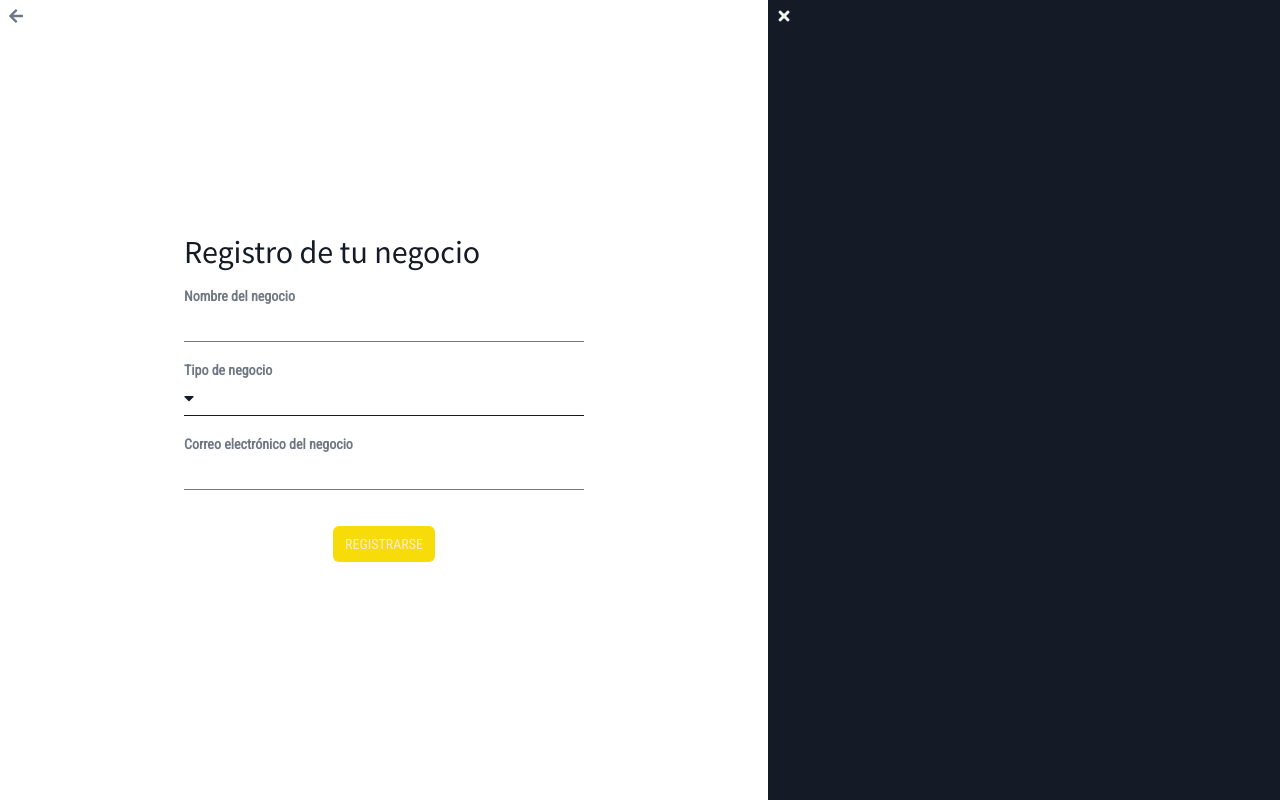
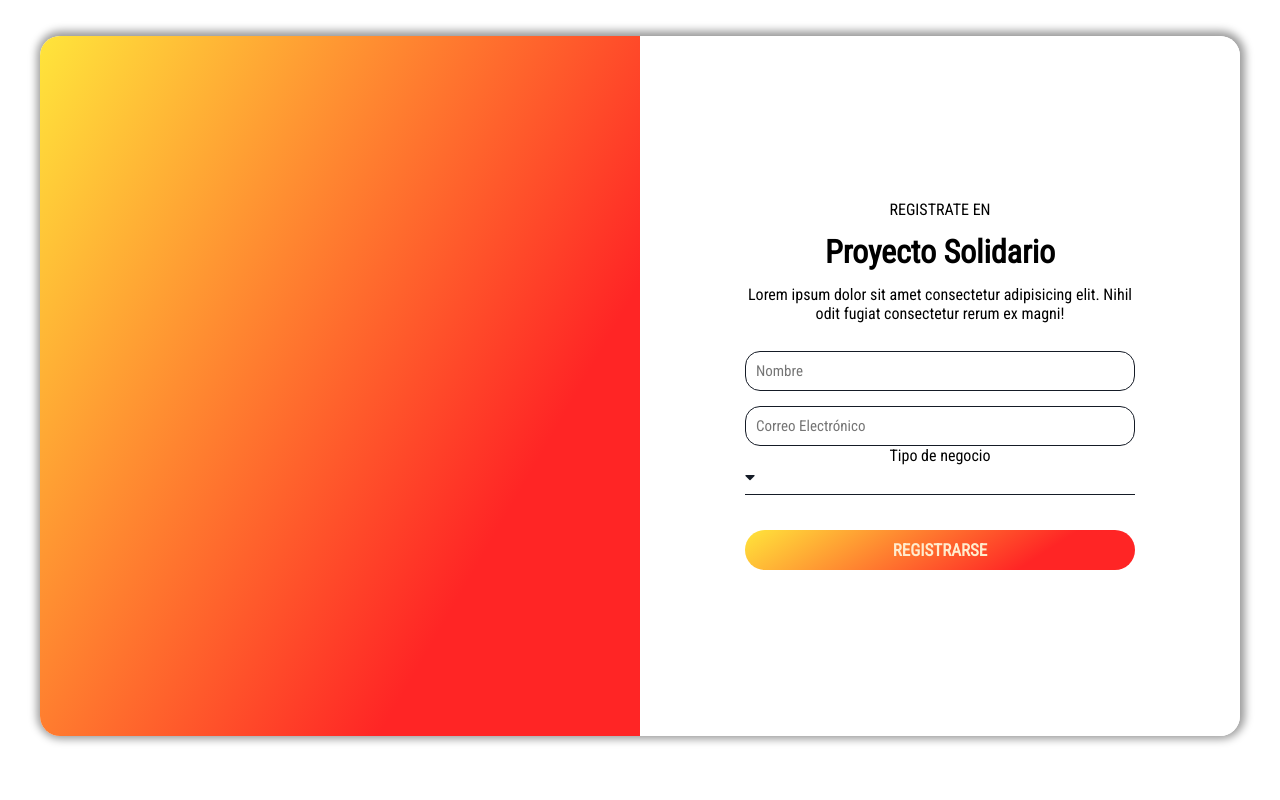
Before and after one commit to SebaOrtega/ProyectoPicado, a React (Create React App) app: page /RegistroNegocio in a window 1280 px wide. Built offline with nearby package versions, Linux system fonts and the light colour scheme.

Commit message:
Registrar Negocio actualiza3

```diff
--- a/src/pages/RegistroNegocio.jsx
+++ b/src/pages/RegistroNegocio.jsx
@@ -1,55 +1,64 @@
-/* eslint-disable no-unused-vars */
 import React, { useState } from "react";
-import { useHistory } from "react-router";
-import "../styles/RegistroNegocio.css";
+import { Button } from "../components/Button";
+import "../styles/Registro.css";
 import Dropdown from "../components/Dropdown";
-import { Link } from "react-router-dom";
-import { Button } from "../components/Button";
 import axios from 'axios';
 
-const RegistroNegocio = () => {
-  let history = useHistory();
+
+const Registro = () => {
 
   const [selectedDropdown, setSelectedDropdown] = useState("");
-
-  /* En la const options es donde se almacenaran las opciones a seleccionar del dropdown */
+  /* En las variables email y password se almacenan los datos del login */
   const options = ["Carniceria", "Verduleria", "Mercado"];
-  const [negocio, setNegocio] = useState();
+  const [nombre_negocio, setNegocio] = useState();
   const [emailNegocio, setEmailNegocio] = useState();
   const tipoNegocio = selectedDropdown;
 
+
   const Negocio = {
-    negocio,
+    nombre_negocio,
     emailNegocio,
     tipoNegocio
   }
-
   const submit = () => {
     console.log(Negocio);
-    axios.post('http://localhost:5000/Negocio/add', Negocio)
+    axios.post('http://localhost:5000/negocio/add', Negocio)
     .then( res => console.log(res.data));
-
+    //alert(`${email}, ${password},${nombre},${apellido}`);
   };
-  // console.log(tipoNegocio, negocio, emailNegocio);
 
   return (
-    <div className="grid-container">
-      <div className="derecha">
-        <button
-          className="fas fa-arrow-left botones-guia"
-          onClick={() => history.goBack()}
-        ></button>
+    <div className="main">
+      <div className="main-container">
+      <div className="registro-img-container">
 
-        <div className="registronegocio-container">
-          <h1>Registro de tu negocio</h1>
+</div>
+        <div className="login-container">
+          <div className="login-main-container">
+            <div className="logotext-container">
+              <p>REGISTRATE EN</p>
+              <h1>Proyecto Solidario</h1>
+              <p>
+                Lorem ipsum dolor sit amet consectetur adipisicing elit. Nihil
+                odit fugiat consectetur rerum ex magni!
+            </p>
+            </div>
 
-          <label htmlFor="negocio">Nombre del negocio</label>
+            <div className="input-container">
+            <input
+                type="text"
+                id="nombre_negocio"
+                placeholder="Nombre"
+                onChange={(ev) => setNegocio(ev.target.value)}
+              />
+
 
               <input
-            type="text"
-            id="negocio"
-            onChange={(ev) => setNegocio(ev.target.value)}
-          ></input>
+                type="email"
+                id="emailNegocio"
+                placeholder="Correo Electrónico"
+                onChange={(ev) => setEmailNegocio(ev.target.value)}
+              />
 
               <label htmlFor="tipo-negocio">Tipo de negocio</label>
               <Dropdown
@@ -59,14 +68,6 @@ const RegistroNegocio = () => {
                 selected={selectedDropdown}
                 setSelected={setSelectedDropdown}
               />
-
-          <label htmlFor="email">Correo electrónico del negocio</label>
-          <input
-            type="text"
-            id="email-negocio"
-            onChange={(ev) => setEmailNegocio(ev.target.value)}
-          />
-
               <Button
                 onClick={submit}
                 linkTo=""
@@ -75,14 +76,15 @@ const RegistroNegocio = () => {
               >
                 REGISTRARSE
             </Button>
+
+
+            </div>
           </div>
         </div>
 
-      <div className="izquierda">
-        <button to="/Registro" className="fas fa-times botones-guia"></button>
       </div>
     </div>
   );
 };
 
-export default RegistroNegocio;
+export default Registro ;
--- a/src/styles/Registro.css
+++ b/src/styles/Registro.css
@@ -54,6 +54,7 @@
 
 .input-container {
   width: 100%;
+
   display: flex;
   flex-direction: column;
   align-items: center;
@@ -79,10 +80,10 @@
   width: 390px;
   margin-top: 15px;
   margin-bottom: 15px;
-  border-radius: 15px;
+  border-radius: 500px;
 }
 
-.input-container p{
+.input-container p  {
     font-size: 15px;
     margin-bottom: 5px;
 }
@@ -99,3 +100,20 @@
   align-items: center;
   justify-content: center;
 }
+
+.dropdown {
+  width: 100%;
+  height: 30px;
+  padding-bottom: 4px;
+  padding-top: 4px;
+  box-sizing: border-box;
+  margin-bottom: 20px;
+  font-size: 16px;
+  font-weight: 500;
+
+  color: var(--bk);
+  outline: none;
+  border-style: solid;
+  border-radius: 0;
+  border-width: 0 0 1px;
+}
```
Also changed, not shown: src/pages/NuevoRegistroNegocio.jsx (added, +87 -0 lines), src/styles/Login.css (+18 -0 lines). Lines whose indentation alone changed are shown as unchanged.
